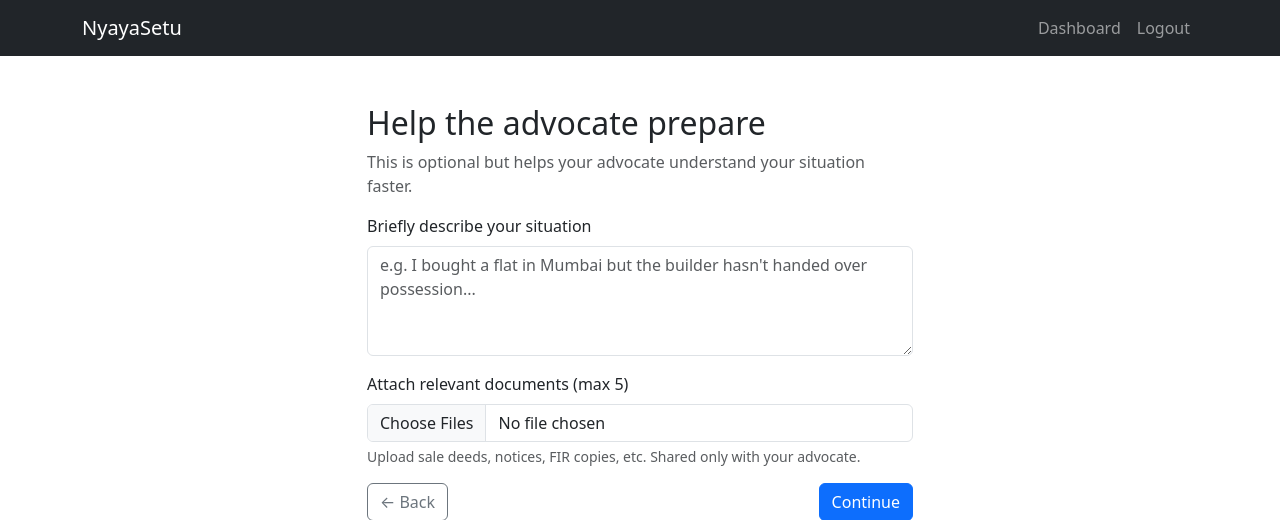
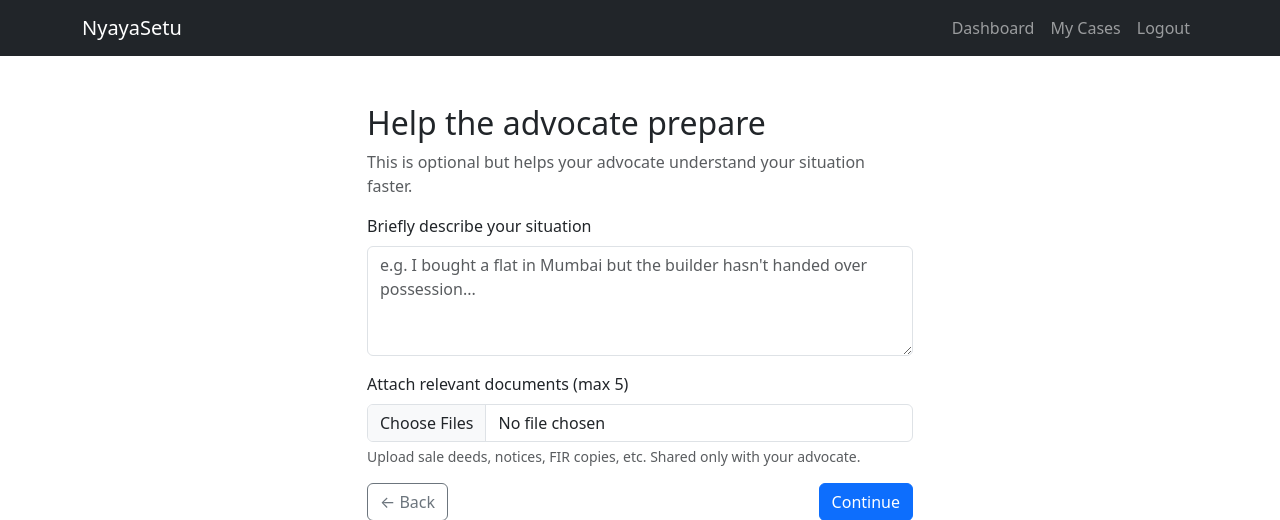
Before and after one commit to saivamsisinguru/nyayasetu, a Flask app: page /consult/context in a window 1280 px wide. Shown: the top 520 px of the page. Run offline with Flask 3, Linux system fonts and the light colour scheme; a user stored in the database is signed in.

Commit message:
Update base.html

```diff
--- a/templates/base.html
+++ b/templates/base.html
@@ -17,6 +17,7 @@
                 <ul class="navbar-nav ms-auto">
                     {% if current_user.is_authenticated %}
                         <li class="nav-item"><a class="nav-link" href="{{ url_for('dashboard') }}">Dashboard</a></li>
+                    <li class="nav-item"><a class="nav-link" href="{{ url_for('my_cases') }}">My Cases</a></li>
                         <li class="nav-item"><a class="nav-link" href="{{ url_for('logout') }}">Logout</a></li>
                     {% else %}
                         <li class="nav-item"><a class="nav-link" href="{{ url_for('login') }}">Login</a></li>
```
